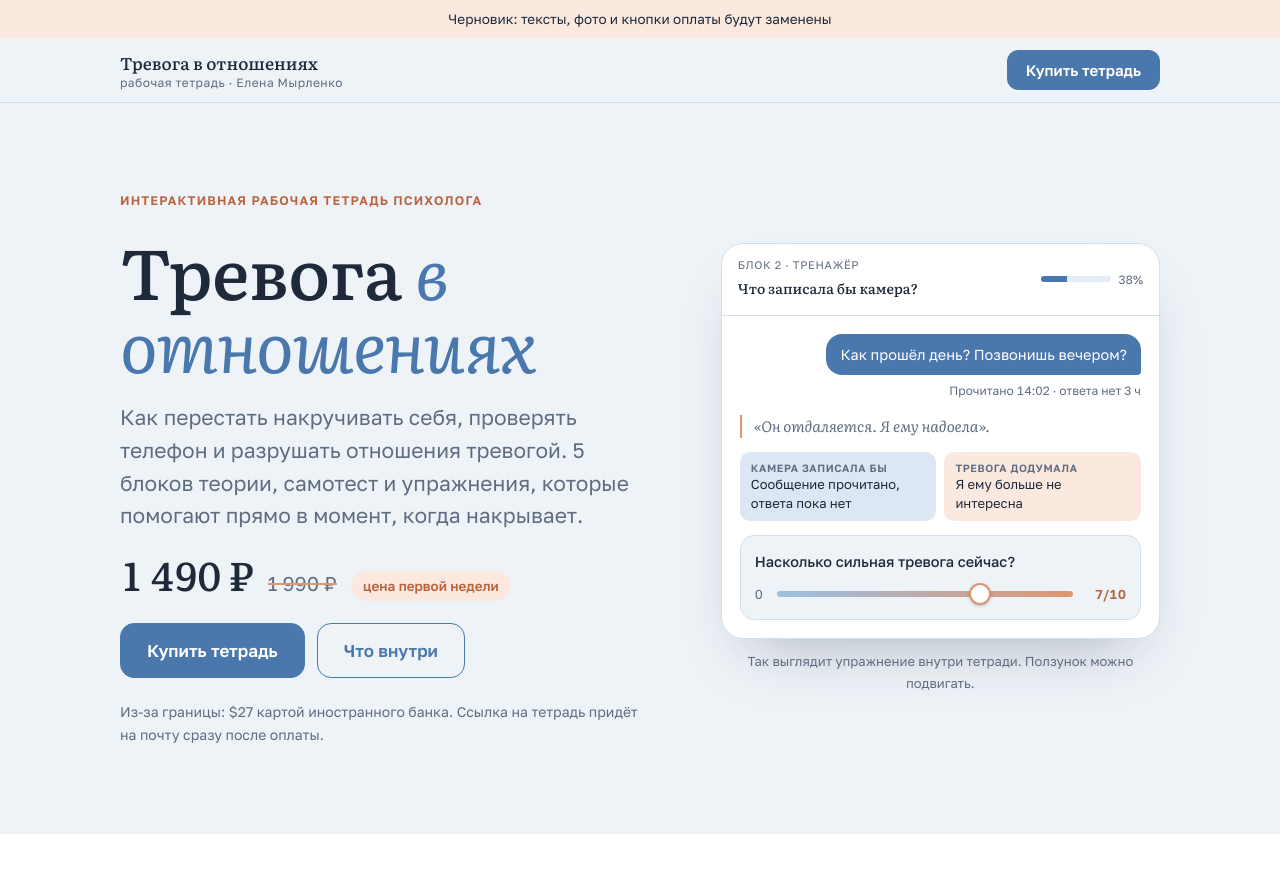
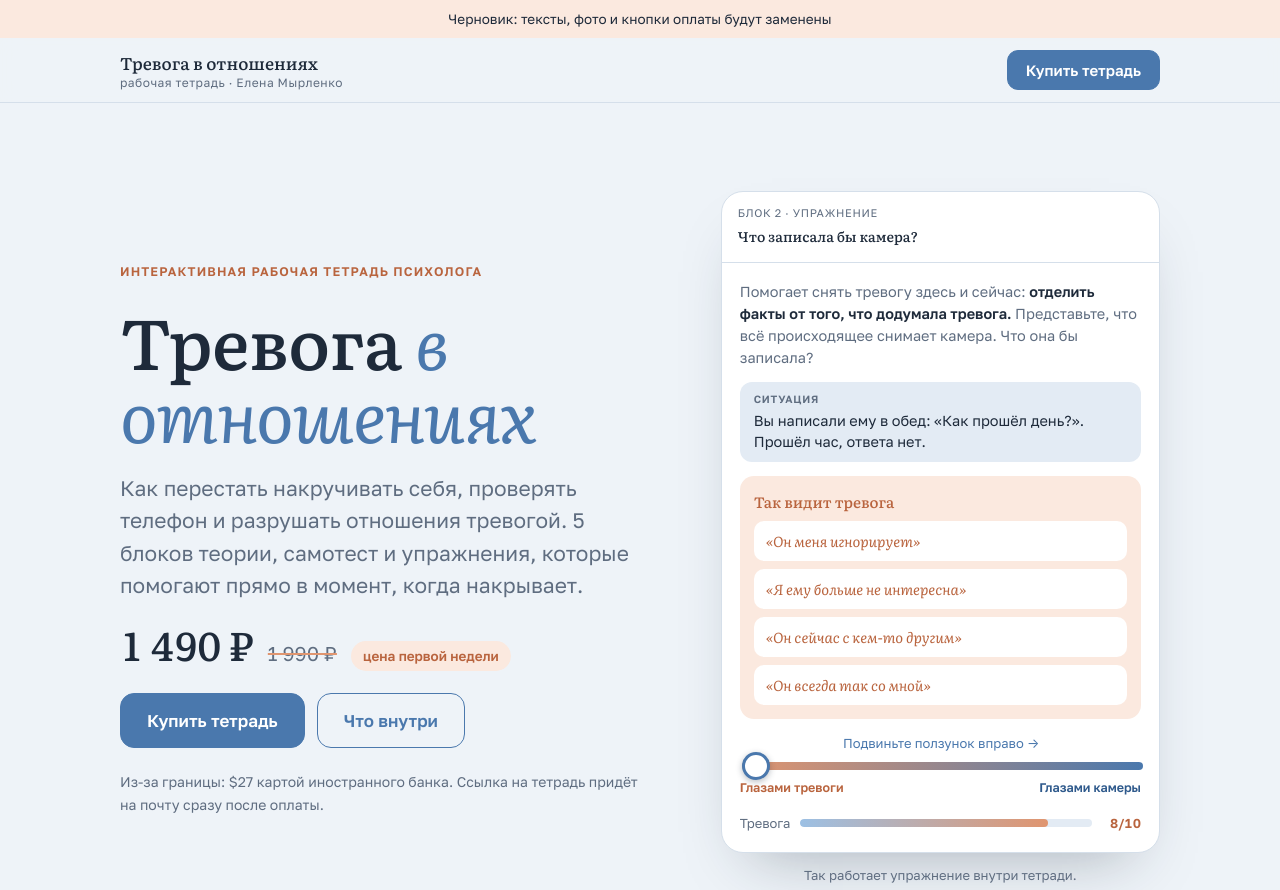
Before and after one commit to iam-Helen/Scrapping-instagram-, a plain HTML site: page landing/index.html in a window 1280 px wide. Shown: the top 890 px of the page. Drawn offline with Linux system fonts and the light colour scheme.

Commit message:
Landing: interactive 'What would the camera record?' exercise with anxiety/camera slider
Co-Authored-By: Claude Opus 5.5 <noreply@anthropic.com>
Claude-Session: https://claude.ai/code/session_01DLenc6cUCukV8ThJVFiGEw

```diff
--- a/landing/index.html
+++ b/landing/index.html
@@ -111,6 +111,48 @@ body::before { content: ""; position: fixed; inset: 0 0 auto; height: env(safe-a
 .camera .fact { background: var(--accent-soft); }
 .camera .story { background: var(--warm-soft); }
 .camera small { display: block; font-size: 10.5px; font-weight: 600; letter-spacing: .06em; text-transform: uppercase; color: var(--muted); }
+/* camera exercise */
+.cam-intro { font-size: 14.5px; line-height: 1.5; color: var(--muted); }
+.cam-intro b { color: var(--ink); font-weight: 600; }
+.situation { background: var(--sunk); border-radius: 12px; padding: 10px 14px; font-size: 14.5px; line-height: 1.45; }
+.situation small, .lens-head small { display: block; font-size: 10.5px; font-weight: 600; letter-spacing: .07em; text-transform: uppercase; color: var(--muted); margin-bottom: 2px; }
+.lens { position: relative; border-radius: 14px; padding: 14px; display: grid; gap: 8px; isolation: isolate; }
+.lens::before, .lens::after { content: ""; position: absolute; inset: 0; border-radius: 14px; z-index: -1; }
+.lens::before { background: var(--warm-soft); opacity: calc(1 - var(--t)); }
+.lens::after { background: var(--accent-soft); opacity: var(--t); }
+.lens-head { display: flex; align-items: center; justify-content: space-between; gap: 8px; }
+.lens-mode { display: grid; font: 500 15px var(--display); }
+.lens-mode span { grid-area: 1 / 1; }
+.lens-mode .m-anx { color: var(--warm-ink); opacity: calc(1 - var(--t)); }
+.lens-mode .m-cam { color: var(--accent-deep); opacity: var(--t); }
+.rec { display: flex; align-items: center; gap: 6px; font-size: 11px; font-weight: 700; letter-spacing: .08em; color: #D2483C; opacity: var(--t); }
+.rec i { width: 8px; height: 8px; border-radius: 50%; background: #D2483C; animation: blink 1.2s steps(2) infinite; }
+@keyframes blink { 50% { opacity: .2; } }
+.corner { position: absolute; width: 14px; height: 14px; border: 2px solid var(--accent); opacity: var(--t); }
+.corner.tl { top: 6px; left: 6px; border-right: 0; border-bottom: 0; }
+.corner.tr { top: 6px; right: 6px; border-left: 0; border-bottom: 0; }
+.corner.bl { bottom: 6px; left: 6px; border-right: 0; border-top: 0; }
+.corner.br { bottom: 6px; right: 6px; border-left: 0; border-top: 0; }
+.crow { display: grid; background: var(--surface); border-radius: 10px; padding: 9px 12px; font-size: 14px; line-height: 1.35; min-height: 40px; align-items: center; }
+.crow span { grid-area: 1 / 1; }
+.crow .a { font: italic 400 14.5px/1.35 var(--display); color: var(--warm-ink); opacity: calc(1 - var(--t)); }
+.crow .f { color: var(--ink); opacity: var(--t); }
+.crow .f::before { content: "▶ "; color: var(--accent); font-size: 10px; }
+.cam-ctrl { display: grid; gap: 6px; }
+.cam-ctrl input { width: 100%; appearance: none; height: 8px; border-radius: 4px; background: linear-gradient(90deg, var(--warm), var(--accent)); cursor: pointer; }
+.cam-ctrl input::-webkit-slider-thumb { appearance: none; width: 28px; height: 28px; border-radius: 50%; background: var(--surface); border: 3px solid var(--accent); box-shadow: 0 2px 6px rgba(30,42,58,.3); }
+.cam-ctrl input::-moz-range-thumb { width: 22px; height: 22px; border-radius: 50%; background: var(--surface); border: 3px solid var(--accent); }
+.cam-ends { display: flex; justify-content: space-between; font-size: 12.5px; font-weight: 600; }
+.cam-ends span:first-child { color: var(--warm-ink); }
+.cam-ends span:last-child { color: var(--accent-deep); }
+.hint { font-size: 13px; color: var(--accent); text-align: center; animation: nudge 1.6s ease-in-out infinite; }
+@keyframes nudge { 50% { transform: translateX(6px); } }
+.anx-meter { display: grid; grid-template-columns: auto minmax(0, 1fr) auto; gap: 10px; align-items: center; font-size: 13px; color: var(--muted); }
+.anx-meter .t { height: 8px; border-radius: 4px; background: var(--sunk); overflow: hidden; }
+.anx-meter .t i { display: block; height: 100%; border-radius: 4px; background: linear-gradient(90deg, var(--calm), var(--warm)); width: calc((85 - 55 * var(--t)) * 1%); }
+.anx-meter b { color: var(--warm-ink); font-variant-numeric: tabular-nums; min-width: 3em; text-align: right; }
+.cam-out { font-size: 14px; line-height: 1.45; background: var(--surface); border: 1px solid var(--accent); border-radius: 12px; padding: 10px 14px; }
+@media (prefers-reduced-motion: reduce) { .hint, .rec i { animation: none; } }
 .dev-cap { font-size: 13px; color: var(--muted); text-align: center; margin-top: 12px; }
 
 /* tired */
@@ -229,28 +271,34 @@ footer .in { display: flex; flex-wrap: wrap; gap: 8px 24px; justify-content: spa
     </div>
 
     <div>
-      <div class="device" aria-label="Как выглядит тетрадь">
+      <div class="device" id="cam" style="--t:0" aria-label="Упражнение из тетради: Что записала бы камера?">
         <div class="dev-bar">
-          <div><small>Блок 2 · Тренажёр</small><b>Что записала бы камера?</b></div>
-          <div class="dev-prog"><span><i></i></span>38%</div>
+          <div><small>Блок 2 · Упражнение</small><b>Что записала бы камера?</b></div>
         </div>
         <div class="dev-body">
-          <div class="chat">
-            <div class="bubble">Как прошёл день? Позвонишь вечером?</div>
-            <div class="read">Прочитано 14:02 · ответа нет 3 ч</div>
+          <p class="cam-intro">Помогает снять тревогу здесь и сейчас: <b>отделить факты от того, что додумала тревога.</b> Представьте, что всё происходящее снимает камера. Что она бы записала?</p>
+          <div class="situation"><small>Ситуация</small>Вы написали ему в обед: «Как прошёл день?». Прошёл час, ответа нет.</div>
+          <div class="lens">
+            <span class="corner tl"></span><span class="corner tr"></span><span class="corner bl"></span><span class="corner br"></span>
+            <div class="lens-head">
+              <div class="lens-mode"><span class="m-anx">Так видит тревога</span><span class="m-cam">Так видит камера</span></div>
+              <div class="rec"><i></i>REC</div>
+            </div>
+            <div class="crow"><span class="a">«Он меня игнорирует»</span><span class="f">Сообщение отправлено в 13:05</span></div>
+            <div class="crow"><span class="a">«Я ему больше не интересна»</span><span class="f">Прошёл 1 час, ответа пока нет</span></div>
+            <div class="crow"><span class="a">«Он сейчас с кем-то другим»</span><span class="f">Где он и что делает, камере не видно</span></div>
+            <div class="crow"><span class="a">«Он всегда так со мной»</span><span class="f">Вчера он ответил через 10 минут</span></div>
           </div>
-          <p class="thought">«Он отдаляется. Я ему надоела».</p>
-          <div class="camera">
-            <div class="fact"><small>Камера записала бы</small>Сообщение прочитано, ответа пока нет</div>
-            <div class="story"><small>Тревога додумала</small>Я ему больше не интересна</div>
+          <div class="cam-ctrl">
+            <label class="hint" for="camRange" id="camHint">Подвиньте ползунок вправо →</label>
+            <input id="camRange" type="range" min="0" max="100" value="0" aria-label="Глазами тревоги или глазами камеры">
+            <div class="cam-ends"><span>Глазами тревоги</span><span>Глазами камеры</span></div>
           </div>
-          <div class="mini">
-            <label for="anx">Насколько сильная тревога сейчас?</label>
-            <div class="scale"><span>0</span><input id="anx" type="range" min="0" max="10" value="7"><output id="anxOut">7/10</output></div>
-          </div>
+          <div class="anx-meter"><span>Тревога</span><span class="t"><i></i></span><b id="anxVal">8/10</b></div>
+          <p class="cam-out" id="camOut" hidden>Факт один: он не ответил час. Всё остальное — догадки. Их можно проверить, а не верить им сразу.</p>
         </div>
       </div>
-      <p class="dev-cap">Так выглядит упражнение внутри тетради. Ползунок можно подвигать.</p>
+      <p class="dev-cap">Так работает упражнение внутри тетради.</p>
     </div>
   </div>
 </section>
@@ -469,8 +517,15 @@ footer .in { display: flex; flex-wrap: wrap; gap: 8px 24px; justify-content: spa
 </footer>
 
 <script>
-const r = document.getElementById('anx'), o = document.getElementById('anxOut');
-r.addEventListener('input', () => { o.textContent = r.value + '/10'; });
+const cam = document.getElementById('cam'), cr = document.getElementById('camRange');
+const av = document.getElementById('anxVal'), co = document.getElementById('camOut'), ch = document.getElementById('camHint');
+cr.addEventListener('input', () => {
+  const t = cr.value / 100;
+  cam.style.setProperty('--t', t);
+  av.textContent = Math.round(8 - 5 * t) + '/10';
+  co.hidden = t < 0.9;
+  ch.style.visibility = 'hidden';
+});
 </script>
 
 </body>
```
